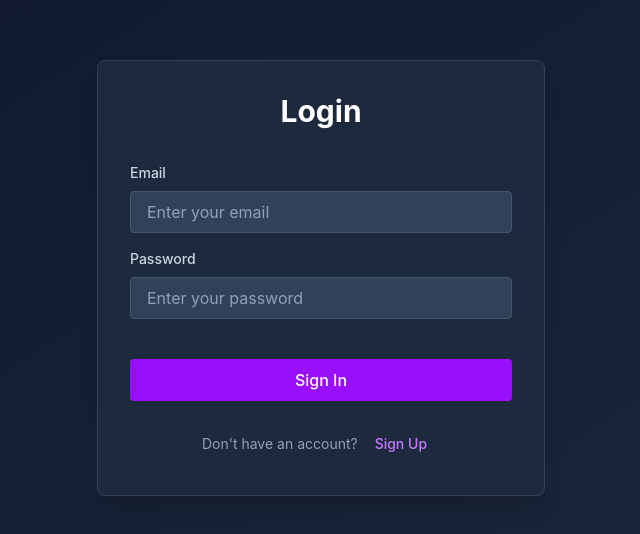
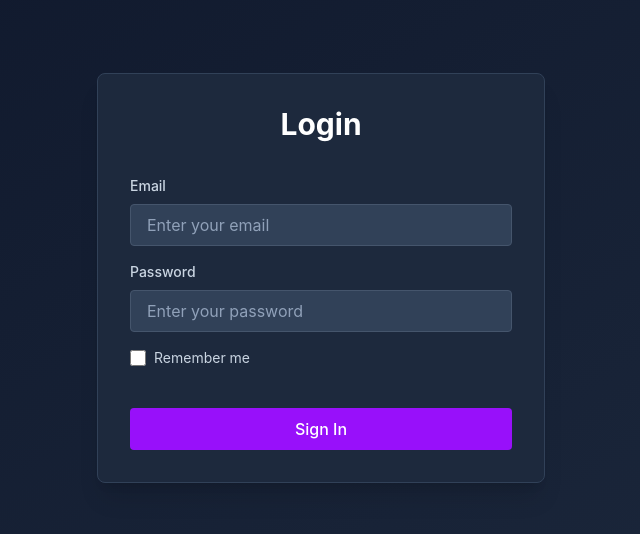
Before and after one commit to gowran1337/StudentCommonSpace, a React (Vite) app in the folder CommonSpaceWebsite/: page / in a window 1280 px wide. Shown: the part 122-656 px from the top of the page, without its empty margins (319-959 px from the left). Built offline with nearby package versions, Linux system fonts and the light colour scheme.

Commit message:
login functions complete

```diff
--- a/CommonSpaceWebsite/src/contexts/AuthContext.tsx
+++ b/CommonSpaceWebsite/src/contexts/AuthContext.tsx
@@ -8,7 +8,6 @@ interface AuthContextType {
     session: Session | null;
     loading: boolean;
     signIn: (email: string, password: string) => Promise<{ error: AuthError | null }>;
-    signUp: (email: string, password: string) => Promise<{ error: AuthError | null }>;
     signOut: () => Promise<void>;
 }
 
@@ -42,17 +41,14 @@ export function AuthProvider({ children }: { children: ReactNode }) {
         return { error };
     };
 
-    const signUp = async (email: string, password: string) => {
-        const { error } = await supabase.auth.signUp({ email, password });
-        return { error };
-    };
+
 
     const signOut = async () => {
         await supabase.auth.signOut();
     };
 
     return (
-        <AuthContext.Provider value={{ user, session, loading, signIn, signUp, signOut }}>
+        <AuthContext.Provider value={{ user, session, loading, signIn, signOut }}>
             {children}
         </AuthContext.Provider>
     );
--- a/CommonSpaceWebsite/src/pages/Login.tsx
+++ b/CommonSpaceWebsite/src/pages/Login.tsx
@@ -1,15 +1,26 @@
-import { useState } from 'react';
+import { useState, useEffect } from 'react';
 import { useNavigate } from 'react-router-dom';
 import { useAuth } from '../contexts/AuthContext';
 
 const Login = () => {
     const [email, setEmail] = useState('');
     const [password, setPassword] = useState('');
+    const [rememberMe, setRememberMe] = useState(false);
     const [error, setError] = useState('');
     const [loading, setLoading] = useState(false);
-    const [isSignUp, setIsSignUp] = useState(false);
     const navigate = useNavigate();
-    const { signIn, signUp } = useAuth();
+    const { signIn } = useAuth();
+
+    // Load saved credentials on mount
+    useEffect(() => {
+        const savedEmail = localStorage.getItem('rememberedEmail');
+        const savedPassword = localStorage.getItem('rememberedPassword');
+        if (savedEmail && savedPassword) {
+            setEmail(savedEmail);
+            setPassword(savedPassword);
+            setRememberMe(true);
+        }
+    }, []);
 
     const handleSubmit = async (e: React.FormEvent) => {
         e.preventDefault();
@@ -17,20 +28,19 @@ const Login = () => {
         setLoading(true);
 
         try {
-            if (isSignUp) {
-                const { error } = await signUp(email, password);
-                if (error) {
-                    setError(error.message);
+            const { error } = await signIn(email, password);
+            if (error) {
+                setError(error.message);
+            } else {
+                // Save or clear credentials based on remember me
+                if (rememberMe) {
+                    localStorage.setItem('rememberedEmail', email);
+                    localStorage.setItem('rememberedPassword', password);
                 } else {
-                    setError('Check your email for confirmation link!');
+                    localStorage.removeItem('rememberedEmail');
+                    localStorage.removeItem('rememberedPassword');
                 }
-            } else {
-                const { error } = await signIn(email, password);
-                if (error) {
-                    setError(error.message);
-                } else {
-                    navigate('/calendar');
-                }
+                navigate('/calendar');
             }
         } catch {
             setError('An unexpected error occurred');
@@ -42,12 +52,10 @@ const Login = () => {
     return (
         <div className="min-h-screen flex items-center justify-center bg-gradient-to-br from-slate-900 to-slate-800">
             <div className="w-full max-w-md p-8 bg-slate-800 rounded-lg shadow-xl border border-slate-700">
-                <h1 className="text-3xl font-bold text-center text-white mb-8">
-                    {isSignUp ? 'Sign Up' : 'Login'}
-                </h1>
+                <h1 className="text-3xl font-bold text-center text-white mb-8">Login</h1>
 
                 {error && (
-                    <div className={`mb-4 p-3 rounded ${error.includes('Check your email') ? 'bg-green-900 border border-green-700 text-green-100' : 'bg-red-900 border border-red-700 text-red-100'}`}>
+                    <div className="mb-4 p-3 bg-red-900 border border-red-700 text-red-100 rounded">
                         {error}
                     </div>
                 )}
@@ -86,8 +94,20 @@ const Login = () => {
                             placeholder="Enter your password"
                             className="w-full px-4 py-2 bg-slate-700 border border-slate-600 rounded text-white placeholder-slate-400 focus:outline-none focus:border-purple-400 transition"
                             required
-                            minLength={6}
                         />
+                    </div>
+
+                    <div className="flex items-center">
+                        <input
+                            type="checkbox"
+                            id="rememberMe"
+                            checked={rememberMe}
+                            onChange={(e) => setRememberMe(e.target.checked)}
+                            className="w-4 h-4 rounded border-slate-600 bg-slate-700 text-purple-600 focus:ring-purple-500 focus:ring-offset-slate-800"
+                        />
+                        <label htmlFor="rememberMe" className="ml-2 text-sm text-slate-300">
+                            Remember me
+                        </label>
                     </div>
 
                     <button
@@ -95,22 +115,9 @@ const Login = () => {
                         disabled={loading}
                         className="w-full py-2 mt-6 bg-purple-600 hover:bg-purple-700 disabled:bg-purple-800 disabled:cursor-not-allowed text-white font-medium rounded transition"
                     >
-                        {loading ? 'Loading...' : isSignUp ? 'Sign Up' : 'Sign In'}
+                        {loading ? 'Loading...' : 'Sign In'}
                     </button>
                 </form>
-
-                <p className="mt-6 text-center text-sm text-slate-400">
-                    {isSignUp ? 'Already have an account?' : "Don't have an account?"}{' '}
-                    <button
-                        onClick={() => {
-                            setIsSignUp(!isSignUp);
-                            setError('');
-                        }}
-                        className="text-purple-400 hover:text-purple-300 font-medium"
-                    >
-                        {isSignUp ? 'Sign In' : 'Sign Up'}
-                    </button>
-                </p>
             </div>
         </div>
     );
```
